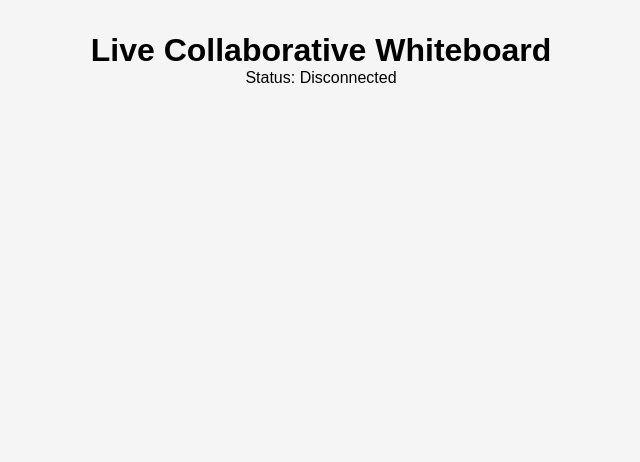
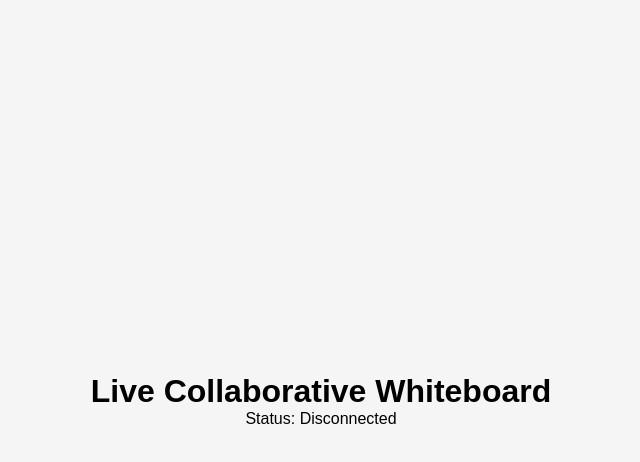
Before and after one commit to parthiv-doraswamy/live-collaborative-whiteboard, a React (Vite) app in the folder client/: page / in a window 1280 px wide. Shown: the top 462 px of the page, without its empty margins (319-959 px from the left). Built offline with nearby package versions, Linux system fonts and the light colour scheme; no server answers.

Commit message:
feat: display socket connection status

```diff
--- a/client/src/App.css
+++ b/client/src/App.css
@@ -1,4 +1,27 @@
 .app {
-  text-align: center;
-  padding: 2rem;
+  min-height: 100vh;
+  display: flex;
+  flex-direction: column;
+  align-items: center;
+  justify-content: center;
 }
+
+.connection-status {
+  margin-top: 20px;
+  padding: 10px 20px;
+  border-radius: 8px;
+  font-size: 18px;
+  font-weight: bold;
+}
+
+.connected {
+  background-color: #d4edda;
+  color: #155724;
+  border: 1px solid #28a745;
+}
+
+.disconnected {
+  background-color: #f8d7da;
+  color: #721c24;
+  border: 1px solid #dc3545;
+}
```
